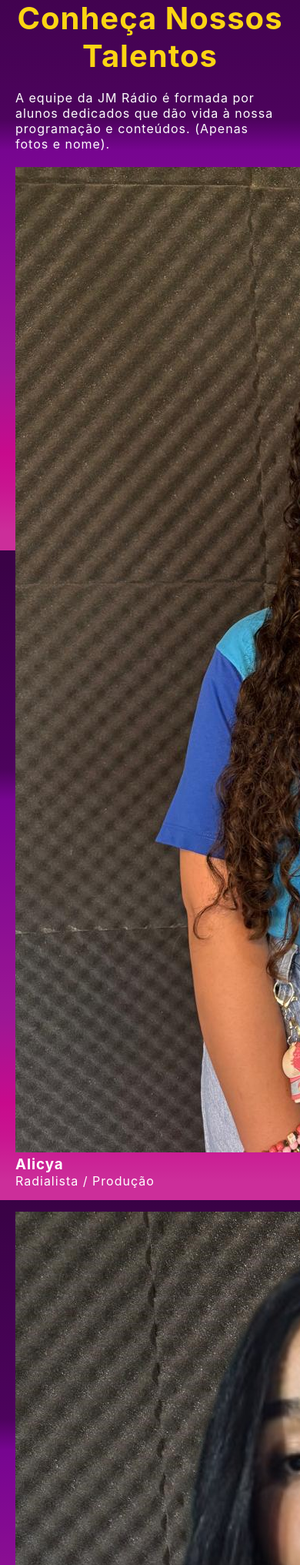
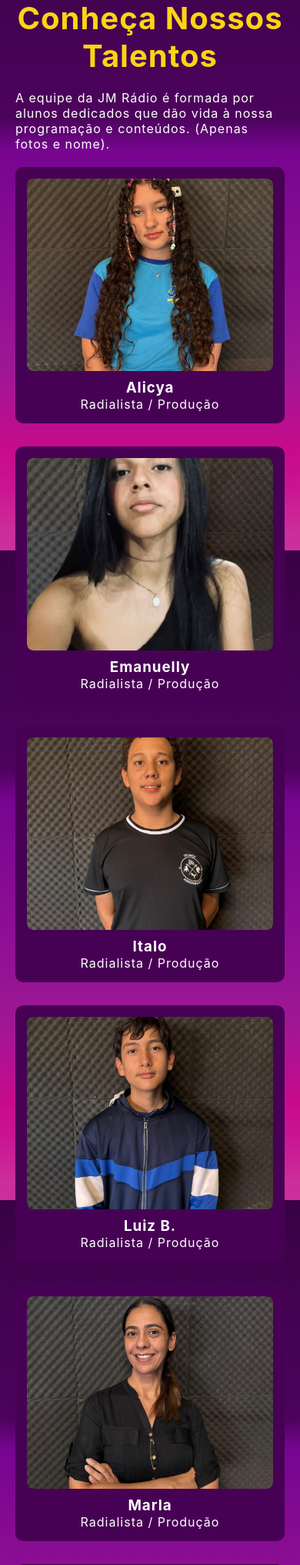
Before and after one commit to DuuhziiN/radio_mafffei, a Django app: page /equipe/ in a window 390 px wide; the page is wider, and only the part inside the window is pictured. Shown: the part 129-2162 px from the top of that part at 77% size. Run offline with Django 5.2, Linux system fonts and the light colour scheme.

Commit message:
FEAT: Added 4 new pages (Programação, Equipe, Sobre Nós, Mídias) and implemented full responsive design.

```diff
--- a/radiomaffei/templates/home.html
+++ b/radiomaffei/templates/home.html
@@ -6,6 +6,7 @@
     <meta charset="utf-8">
     <meta name="viewport" content="initial-scale=1, width=device-width">
     <!-- Linka o CSS do novo tema -->
+    <link rel="stylesheet" href="{% static 'css/base.css' %}" />
     <link rel="stylesheet" href="{% static 'css/index.css' %}" />
 
     <link rel="stylesheet" href="https://cdnjs.cloudflare.com/ajax/libs/font-awesome/6.5.1/css/all.min.css"
--- a/radiomaffei/templates/programacao.html
+++ b/radiomaffei/templates/programacao.html
@@ -7,7 +7,7 @@
     <meta charset="utf-8">
     <meta name="viewport" content="initial-scale=1, width=device-width">
     <!-- CSS de base para cores e nav, e pages.css para o layout de programação -->
-    <link rel="stylesheet" href="{% static 'css/index.css' %}" />
+    <link rel="stylesheet" href="{% static 'css/base.css' %}" />
     <link rel="stylesheet" href="{% static 'css/pages.css' %}" />
     <link rel="stylesheet" href="https://cdnjs.cloudflare.com/ajax/libs/font-awesome/6.5.1/css/all.min.css"
         integrity="sha512-DTOQO9RWCH3ppGqcWaEA1BIZOC6xxalwEsw9c2QQeAIftl+Vegovlnee1c9QX4TctnWMn13TZye+giMm8e2LwA=="
--- a/static/css/base.css
+++ b/static/css/base.css
@@ -107,7 +107,7 @@ header nav {
 .rodape-coluna {
     padding: 15px;
     flex-basis: 30%;
-    /* Três colunas iguais (aprox.) */
+    /* Garante proporção de 3 colunas */
     min-width: 280px;
 }
 
@@ -123,9 +123,10 @@ header nav {
 .logo-jmradio-menor,
 .logo-parana-integral {
     max-width: 150px;
-    /* Limita o tamanho das imagens */
+    /* Limita o tamanho das imagens para que não fiquem gigantes */
     height: auto;
     display: block;
+    margin-bottom: 10px;
 }
 
 .logo-parana-integral {
--- a/static/css/pages.css
+++ b/static/css/pages.css
@@ -27,7 +27,7 @@ h2 {
 }
 
 
-/* --- CORREÇÃO CRÍTICA DA PROGRAMAÇÃO (ABA / TABELA) --- */
+/* --- CORREÇÃO DA TABELA DE PROGRAMAÇÃO (ABA / TABELA) --- */
 
 .programacao-tabs-container {
     background-color: var(--roxo-card);
@@ -84,14 +84,41 @@ h2 {
 }
 
 
-/* --- ESTILOS DE GALERIA E IMAGENS (EQUIPE, MÍDIAS) --- */
+/* --- CORREÇÃO DA GALERIA DE EQUIPE E MÍDIAS --- */
 
 .equipe-galeria,
 .galeria-grid {
     display: grid;
-    grid-template-columns: repeat(auto-fit, minmax(200px, 1fr));
+    /* Ajustado para 3 colunas em desktop e adaptação em mobile */
+    grid-template-columns: repeat(auto-fit, minmax(250px, 1fr));
     gap: 30px;
     margin-top: 20px;
+}
+
+.membro-card,
+.galeria-item {
+    background-color: var(--roxo-fundo);
+    border-radius: 10px;
+    padding: 15px;
+    text-align: center;
+}
+
+.membro-foto-wrapper {
+    width: 100%;
+    height: 250px;
+    /* Altura fixa para alinhar as fotos */
+    overflow: hidden;
+    border-radius: 8px;
+    margin-bottom: 10px;
+}
+
+.membro-foto-wrapper img,
+.galeria-item img {
+    width: 100%;
+    height: 100%;
+    object-fit: cover;
+    /* CRÍTICO: Garante que as imagens não fiquem esticadas */
+    border-radius: 8px;
 }
 
 .bloco-info {
@@ -103,9 +130,3 @@ h2 {
     padding: 25px;
     border-radius: 10px;
 }
-
-.bloco-info img {
-    max-width: 100%;
-    border-radius: 8px;
-    box-shadow: 0 5px 15px rgba(0, 0, 0, 0.4);
-}
```
